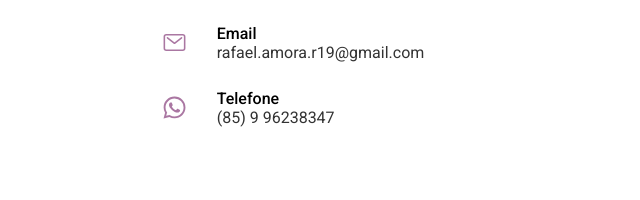
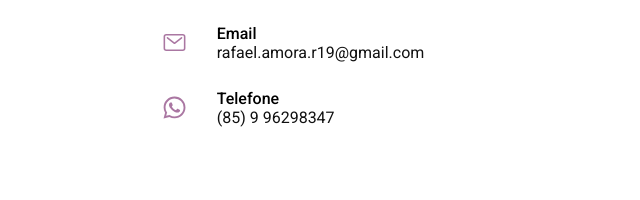
Before and after one commit to Rafael-Amora/Portfolio, a plain HTML site: page index.html in a window 1280 px wide. Shown: the part 4071-4271 px from the top of the page, 52-692 px from the left. Drawn offline with nearby package versions, Linux system fonts and the light colour scheme.

Commit message:
ajeitando links

```diff
--- a/index.html
+++ b/index.html
@@ -202,7 +202,7 @@
                     <a class="btn" href="https://github.com/Rafael-Amora/Portfolio" target="_blank"> código
                         <ion-icon name="code-outline"></ion-icon> </a>
 
-                    <a class="btn" href="https://portfolio-sage-five-75.vercel.app" target="_blank">
+                    <a class="btn" href="https://github.com/Rafael-Amora/Portfolio" target="_blank">
                         demonstração</a>
                 </div>
 
@@ -239,14 +239,17 @@
                             <ion-icon name="mail-outline"></ion-icon>
                             <div class="info">
                                 <div class="head">Email</div>
-                                <div class="sub-title">rafael.amora.r19@gmail.com</div>
+                                <div class="sub-title"><a href="mailto:rafael.amora.r19@gmail.com"
+                                        target="_blank">rafael.amora.r19@gmail.com</a>
+                                </div>
                             </div>
                         </div>
                         <div class="row">
                             <ion-icon name="logo-whatsapp"></ion-icon>
                             <div class="info">
                                 <div class="head">Telefone</div>
-                                <div class="sub-title">(85) 9 96238347</div>
+                                <div class="sub-title"><a href="https://wa.me/5585996298347" target="_blank">(85) 9
+                                        96298347</a></div>
                             </div>
                         </div>
                     </div>
```
